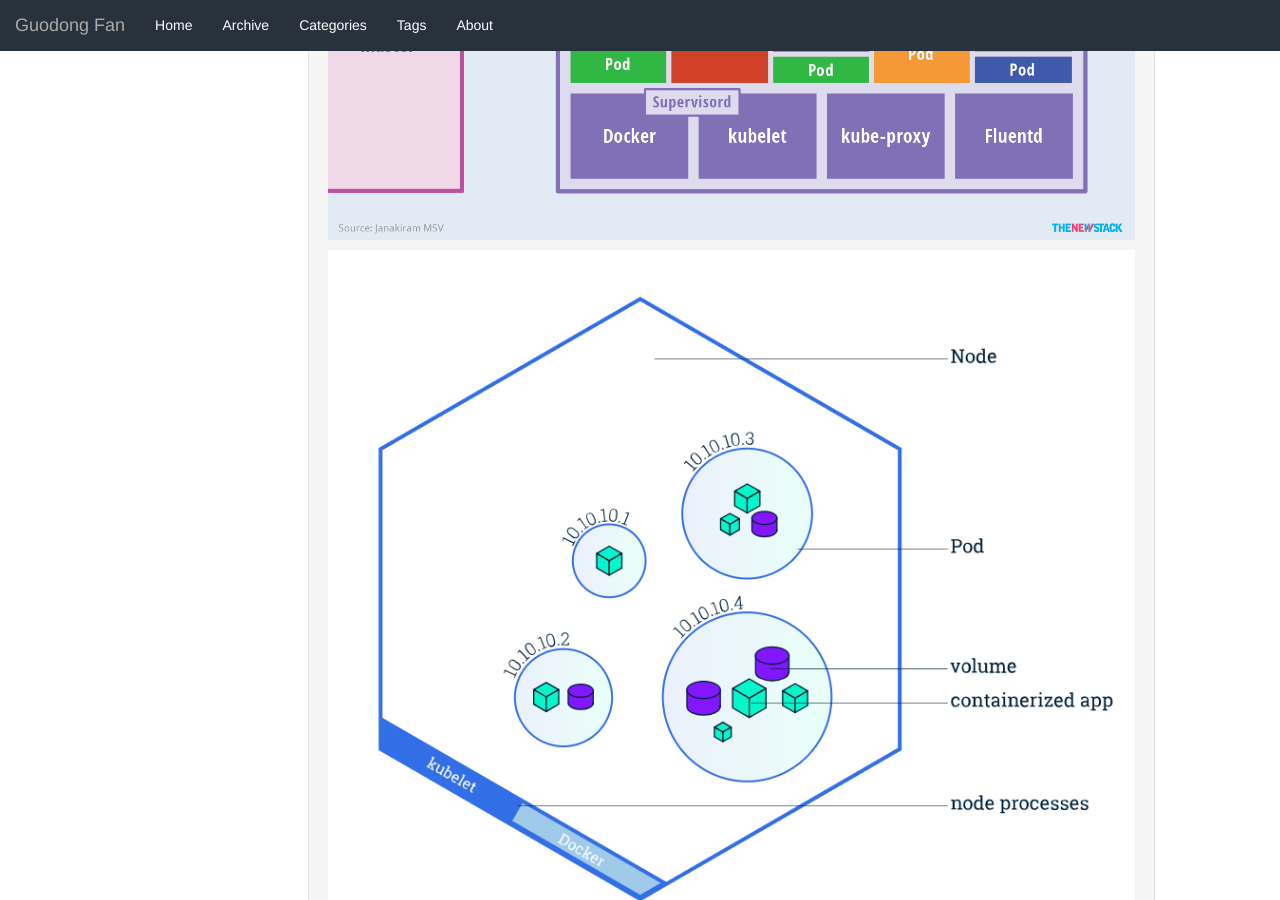
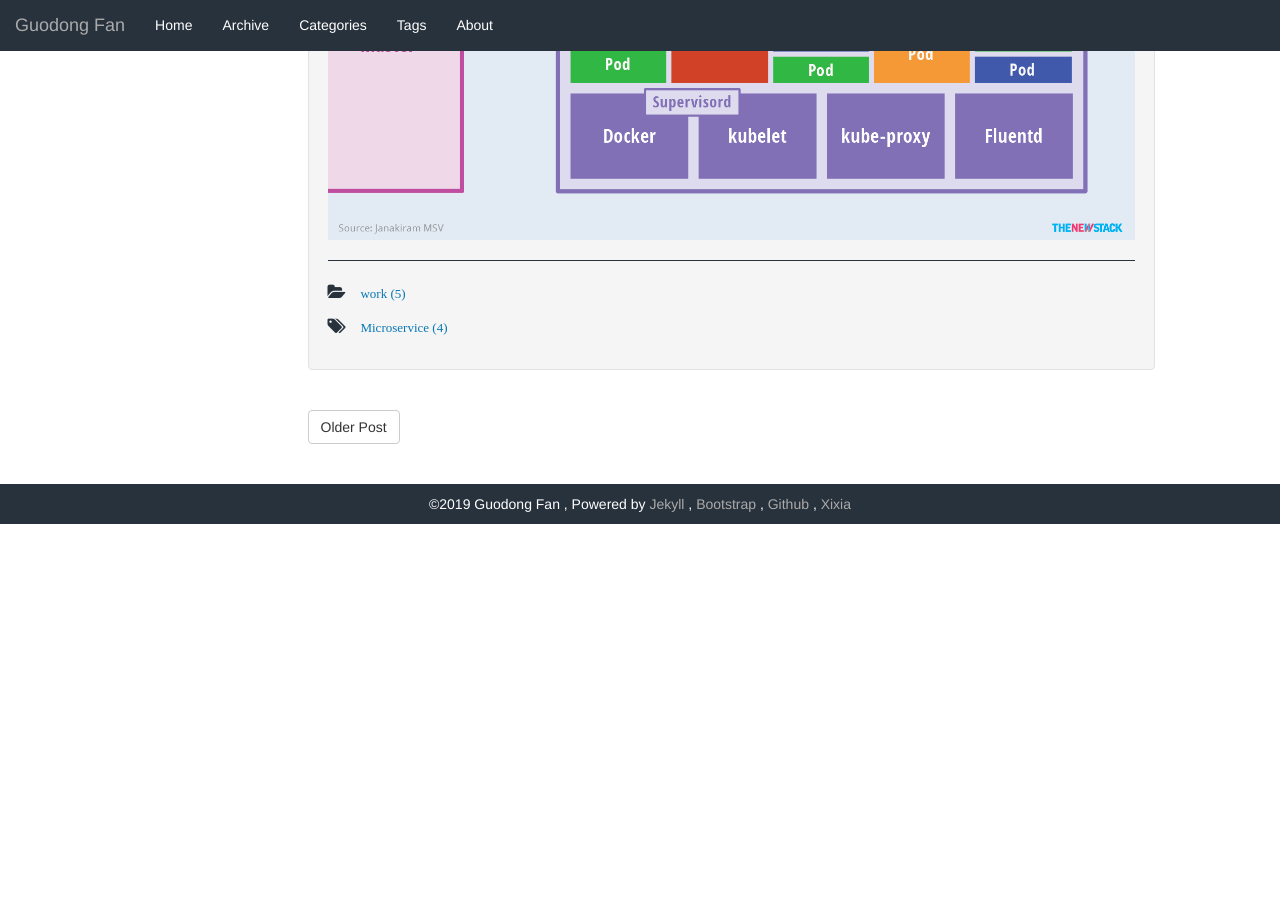
Before and after one commit to GuodongFan/GuodongFan.github.io, a Jekyll site: the page built from _posts/2019-08-28-Micro-Service.md, in a window 1280 px wide and 900 px high, scrolled down 2601 px. Built offline with Jekyll 4.4.1, drawn with Linux system fonts in a browser that asks for light colours; our own code applies the rules of GitHub Pages for plain Markdown files; after the commit the page ends 3125 px from its top, so only the background shows below that.

Commit message:
Update 2019-08-28-Micro-Service.md

```diff
--- a/_posts/2019-08-28-Micro-Service.md
+++ b/_posts/2019-08-28-Micro-Service.md
@@ -31,5 +31,3 @@ Kubernetes是自动化容器操作的开源平台. 这些容器操作包括：
 ![Architecture](http://plusnet.cn/assets/include/k8s_architecture.png)
 
 ![Architecture](http://plusnet.cn/assets/include/k8s_node2.png)
-
-![Architecture](http://plusnet.cn/assets/include/k8s_node.png)
```
